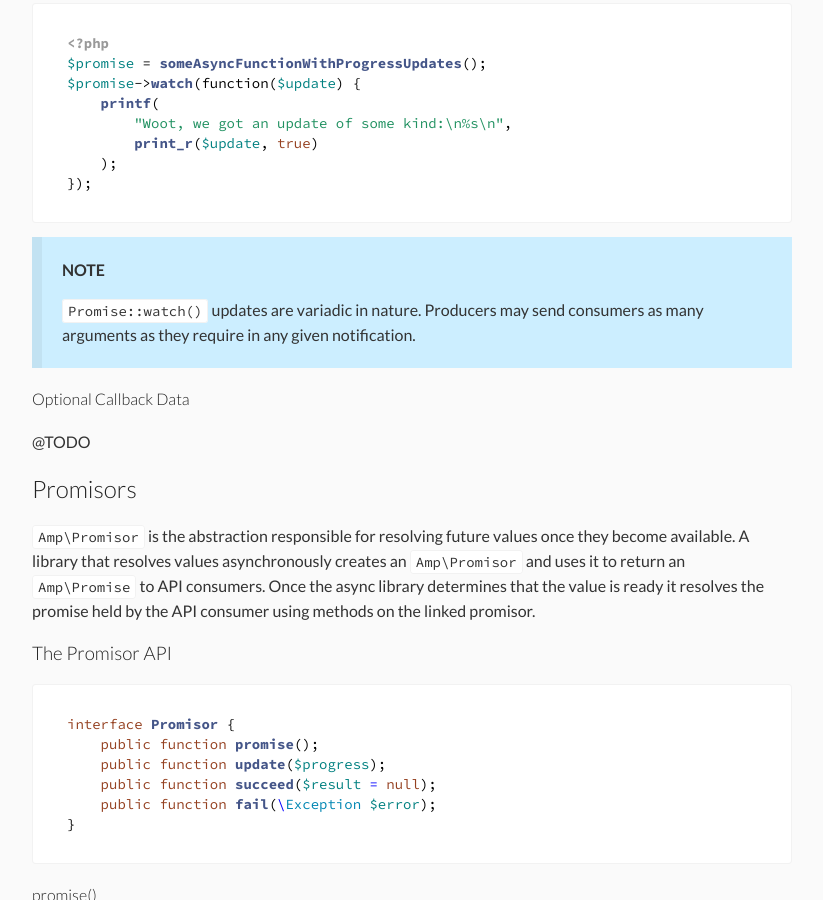
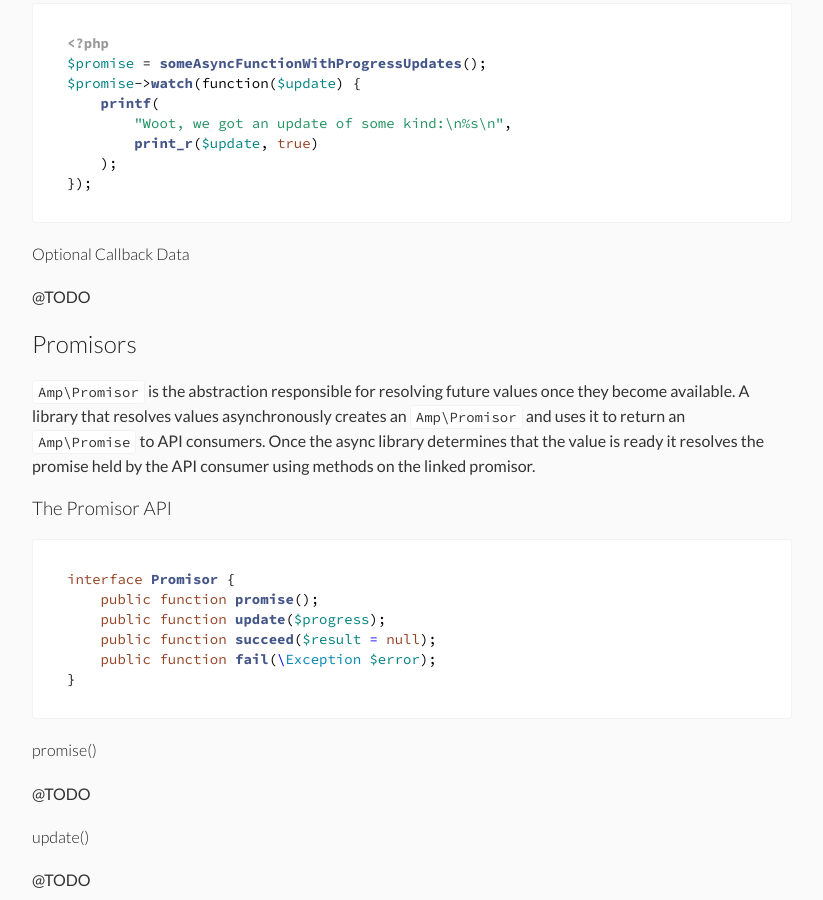
Before and after one commit to amphp/amphp.github.io, a Jekyll site: the page built from docs/amp/managing-concurrency.md, in a window 1280 px wide and 900 px high, scrolled down 2365 px. Shown: the whole window, without its empty margins (328-1151 px from the left). Built offline with Jekyll 4.4.1, drawn with Linux system fonts in a browser that asks for light colours; nearby versions of some CDN libraries.

Commit message:
Remove note about Promise::watch being variadic

````diff
--- a/docs/amp/managing-concurrency.md
+++ b/docs/amp/managing-concurrency.md
@@ -80,10 +80,6 @@ $promise->watch(function($update) {
     );
 });
 ```
-
-> **NOTE**
->
-> `Promise::watch()` updates are variadic in nature. Producers may send consumers as many arguments as they require in any given notification.
 
 #### Optional Callback Data
 
````
